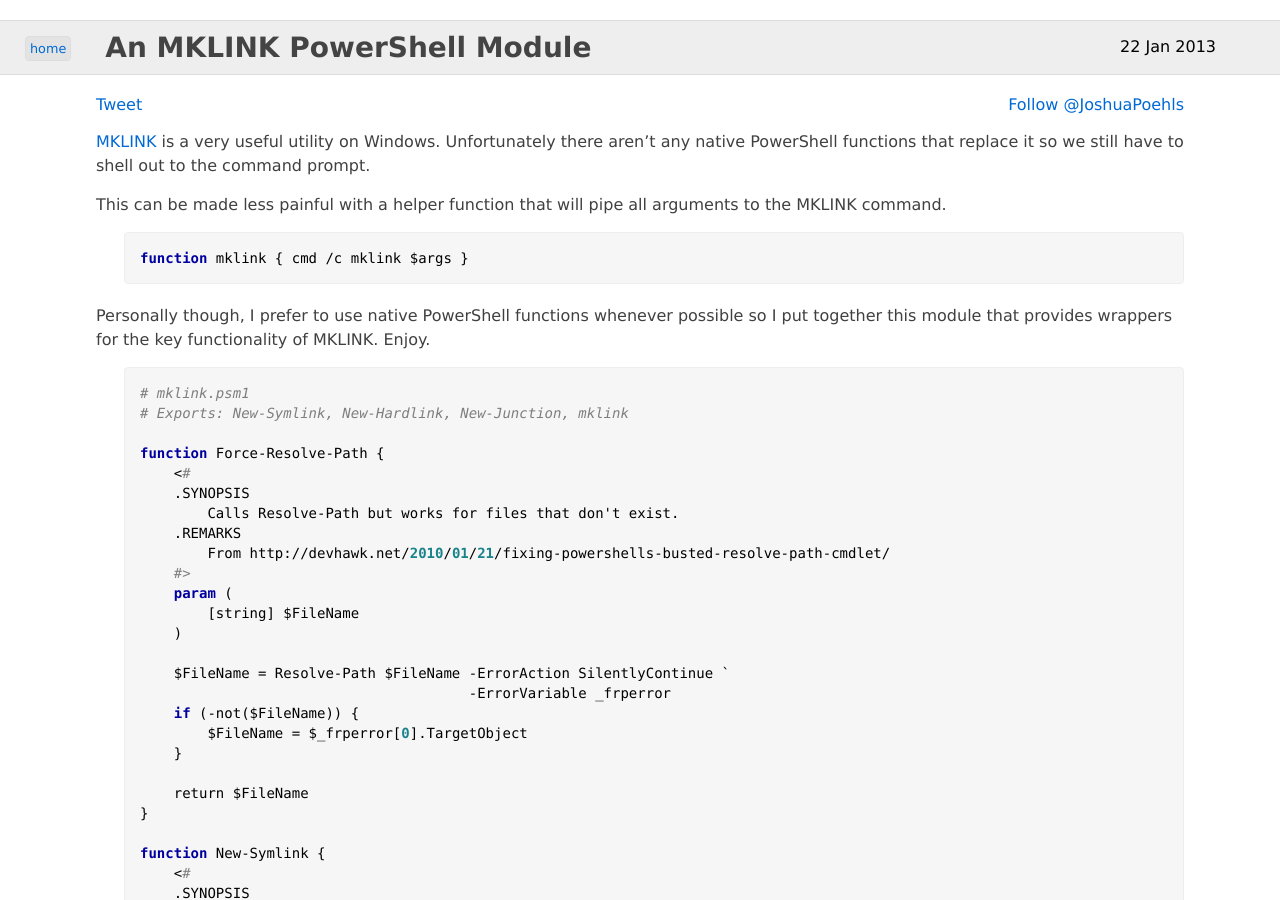
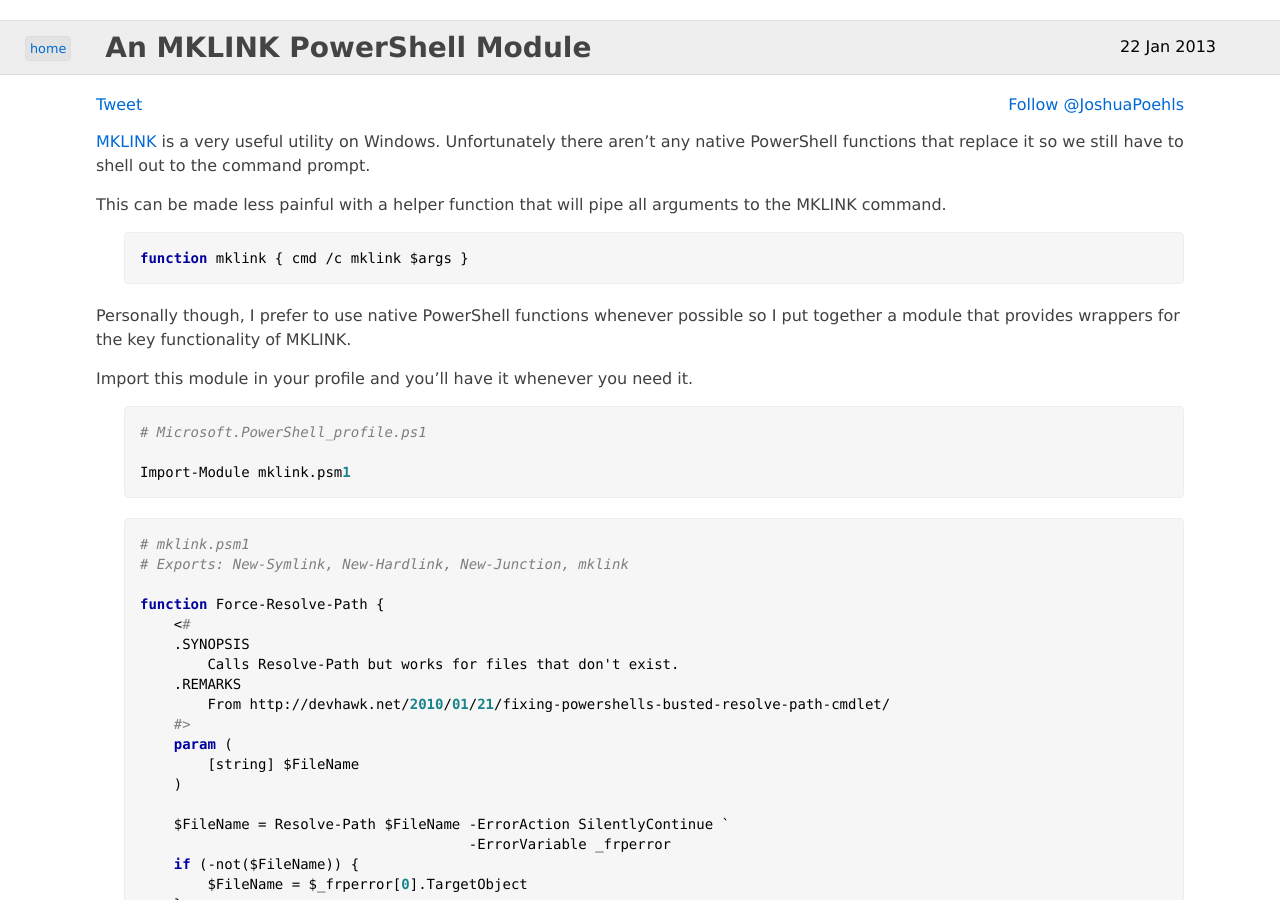
Before and after one commit to jpoehls/zduck.com, a Jekyll site: the page built from _posts/2013/2013-01-22-mklink-powershell-module.md, in a window 1280 px wide and 900 px high. Built offline with Jekyll 4.4.1, drawn with Linux system fonts in a browser that asks for light colours; comment, search, counter and statistics services are not loaded; some of the changed text lies outside the part shown.

Commit message:
Minor tweaks to the MKLINK post.

```diff
--- a/_posts/2013/2013-01-22-mklink-powershell-module.md
+++ b/_posts/2013/2013-01-22-mklink-powershell-module.md
@@ -12,7 +12,15 @@ This can be made less painful with a helper function that will pipe all argument
 function mklink { cmd /c mklink $args }
 </pre>
 
-Personally though, I prefer to use native PowerShell functions whenever possible so I put together this module that provides wrappers for the key functionality of MKLINK. Enjoy.
+Personally though, I prefer to use native PowerShell functions whenever possible so I put together a module that provides wrappers for the key functionality of MKLINK.
+
+Import this module in your profile and you'll have it whenever you need it.
+
+<pre data-language="powershell">
+# Microsoft.PowerShell_profile.ps1
+
+Import-Module mklink.psm1
+</pre>
 
 <pre data-language="powershell">
 # mklink.psm1
@@ -181,14 +189,6 @@ function mklink {
 Export-ModuleMember New-Symlink, New-Hardlink, New-Junction, mklink
 </pre>
 
-Import this module in your profile and you'll have it whenever you need it.
-
-<pre data-language="powershell">
-# Microsoft.PowerShell_profile.ps1
-
-Import-Module "mklink.psm1"
-</pre>
-
 I've heard it rumored that the [PowerShell Community Extensions](http://pscx.codeplex.com/) project has a lot of these functions as well, and more. It might be worth looking into if you want a more robust solution.
 
   [1]: http://technet.microsoft.com/en-us/library/cc753194(v=WS.10).aspx
```
